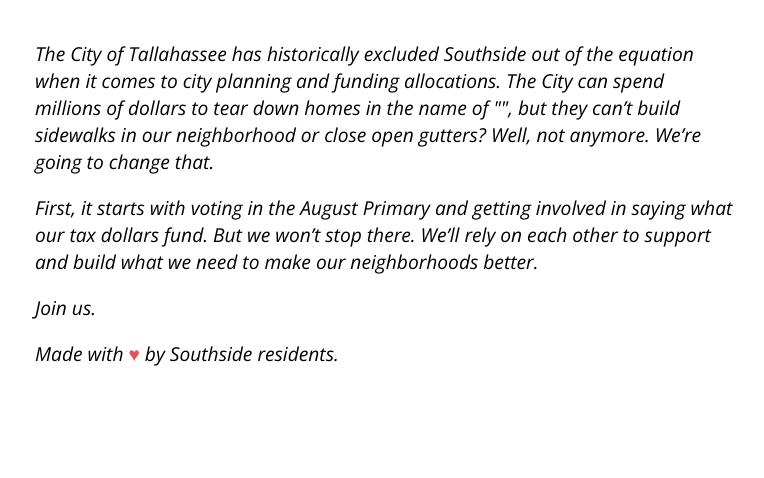
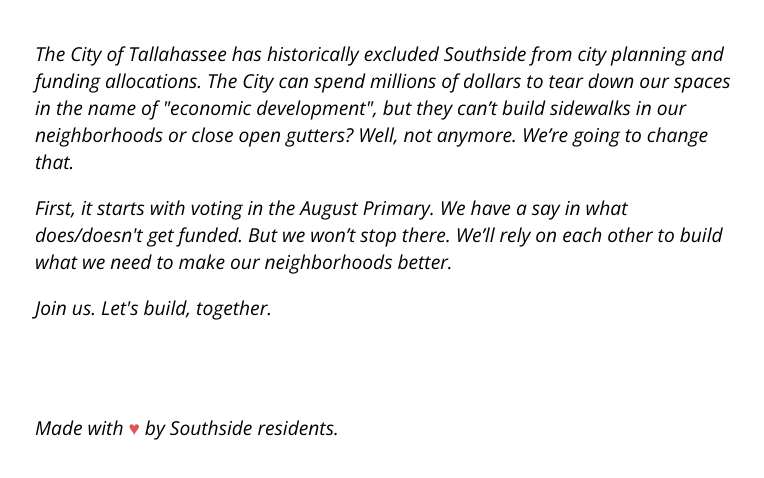
Before and after one commit to shelbygreen/bysouthside, a plain HTML site: page index.html in a window 1280 px wide. Shown: the part 198-676 px from the top of the page, without its empty margins (255-1019 px from the left). Drawn offline with nearby package versions, Linux system fonts and the light colour scheme.

Commit message:
Update index.html

```diff
--- a/index.html
+++ b/index.html
@@ -17,21 +17,22 @@
     <h1>VOTE FOR <span id="change"></span>.</h1>
     <div>
       <p>
-        The City of Tallahassee has historically excluded Southside
-        out of the equation when it comes to city planning and funding allocations.
-        The City can spend millions of dollars to tear down homes in the name of "", but they can’t build sidewalks
-        in our neighborhood or close open gutters? Well, not anymore. We’re going to change that.
+        The City of Tallahassee has historically excluded Southside from city planning and funding allocations.
+        The City can spend millions of dollars to tear down our spaces in the name of "economic development",
+        but they can’t build sidewalks in our neighborhoods or close open gutters? Well, not anymore.
+        We’re going to change that.
       </p>
       <p>
-        First, it starts with voting in the August Primary and getting involved
-        in saying what our tax dollars fund. But we won’t stop there. We’ll rely
-        on each other to support and build what we need to make our neighborhoods better.
+        First, it starts with voting in the August Primary. We have a say in what does/doesn't get funded.
+        But we won’t stop there. We’ll rely on each other to build what we need to make our neighborhoods better.
       </p>
       <p>
-        Join us.
+        Join us. Let's build, together.
       </p>
+      <br><br>
       <p>
         Made with <span style="color: #e25555;">&#9829;</span> by Southside residents.
+      </p>
     </div>
   </main>
 
```
